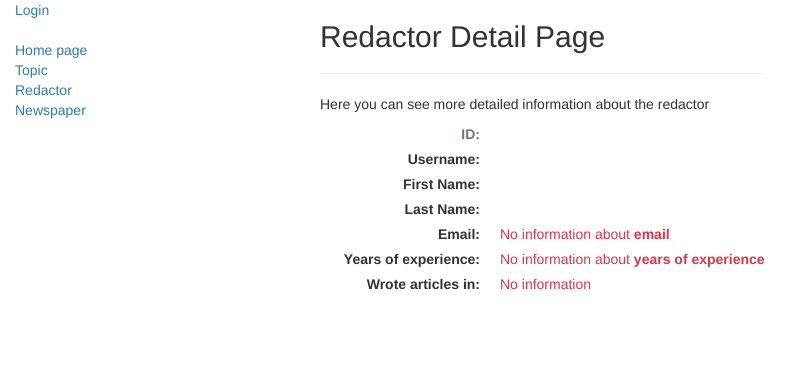
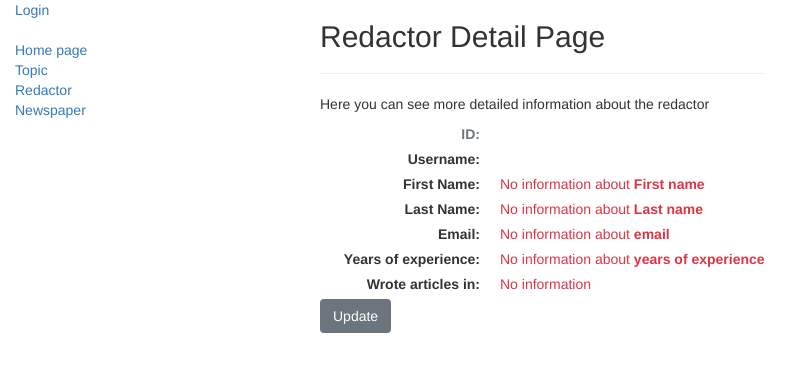
Before and after one commit to muhactive/newspaper-agency, a Django app: template templates/newspaper/redactor_detail.html in a window 1280 px wide. Shown: the top 372 px of the page, without its empty margins (0-812 px from the left). Run offline with Django 3.2, Linux system fonts and the light colour scheme; the template is opened without the code that fills it, so the values that code supplies are empty; some libraries are stand-ins or nearby versions.

Commit message:
add button Update in page redactor_detail.html

```diff
--- a/templates/newspaper/redactor_detail.html
+++ b/templates/newspaper/redactor_detail.html
@@ -13,10 +13,18 @@
       <dd> {{ redactor_detail.username }}</dd>
 
       <dt>First Name:</dt>
+      {% if redactor_detail.first_name  %}
       <dd> {{ redactor_detail.first_name }}</dd>
+      {% else %}
+      <dd class="text-danger"> No information about <strong>First name</strong></dd>
+      {% endif %}
 
       <dt>Last Name:</dt>
+      {% if redactor_detail.last_name %}
       <dd> {{ redactor_detail.last_name }}</dd>
+      {% else %}
+      <dd class="text-danger"> No information about <strong>Last name</strong></dd>
+      {% endif %}
 
       <dt>Email:</dt>
       {% if redactor_detail.email %}
@@ -38,5 +46,6 @@
       {% empty %}
       <dd class="text-danger"> No information</dd>
       {% endfor %}
+      <a class="btn btn-secondary" href="{% url 'newspaper:redactor-update' pk=redactor_detail.id %}">Update</a>
     </dl>
 {% endblock %}
```
